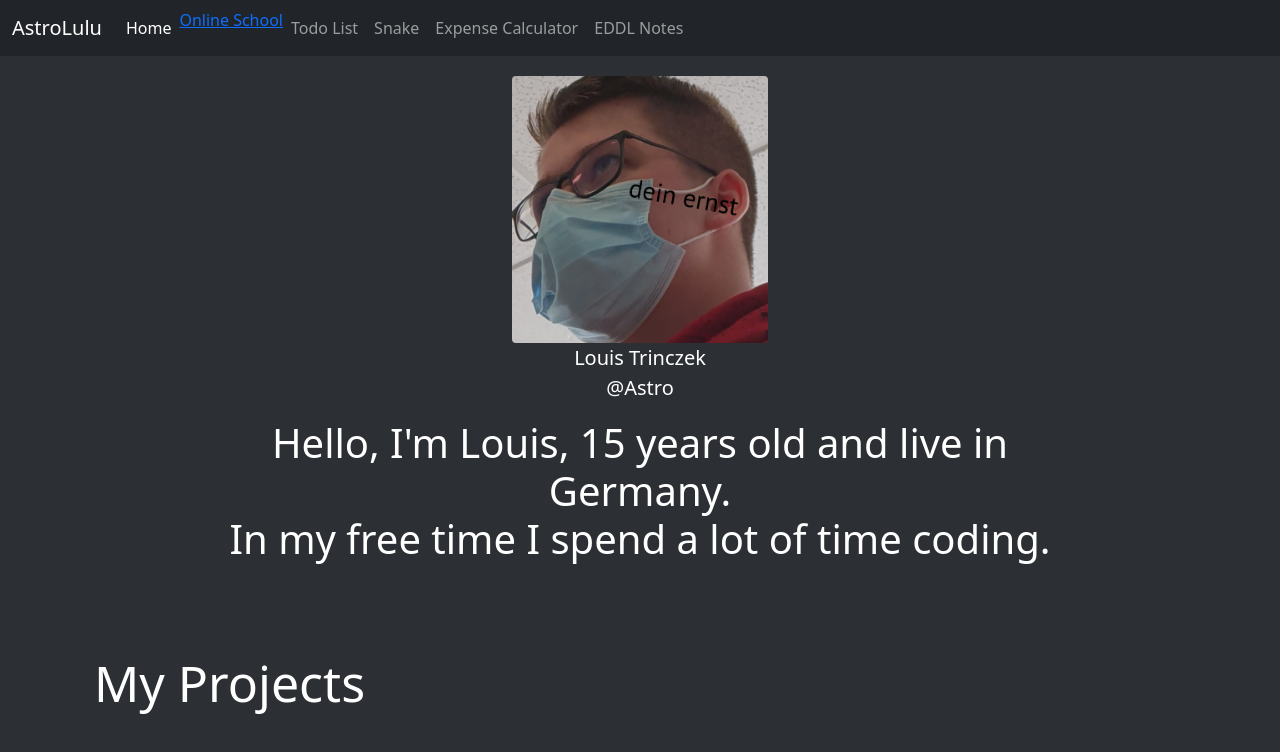
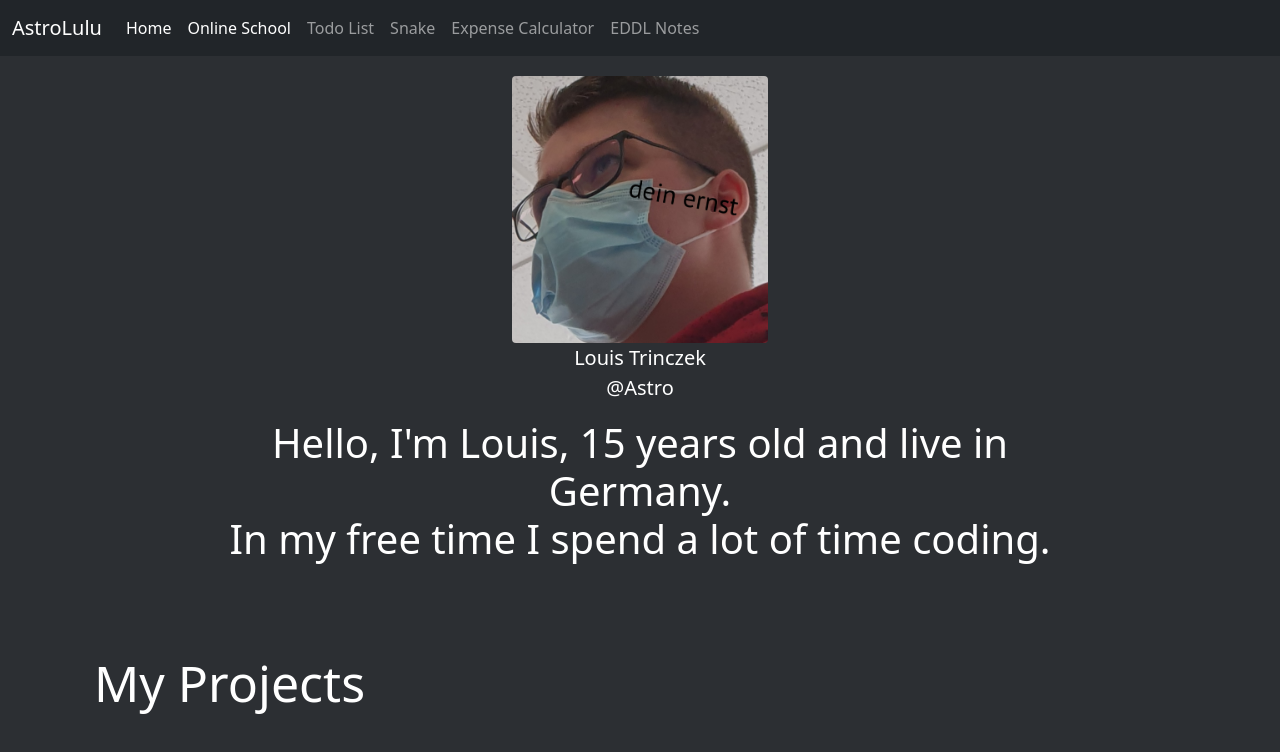
Before and after one commit to AstroLuluGit/astrolulu.de, a plain HTML site: page index.html in a window 1280 px wide. Drawn offline with nearby package versions, Linux system fonts and the light colour scheme; no server answers.

Commit message:
Fixed Planner Link on homepage navbar

```diff
--- a/index.html
+++ b/index.html
@@ -20,7 +20,7 @@
                     <a class="nav-link active" aria-current="page" href="./index.html">Home</a>
                 </li>
                 <li class="nav-item">
-                    <a class="nav-linkhome" href="./planner.html">Online School</a>
+                    <a class="nav-link active" href="./planner.html">Online School</a>
                 </li>
                 <li class="nav-item">
                     <a class="nav-link" href="#">Todo List</a>
```
